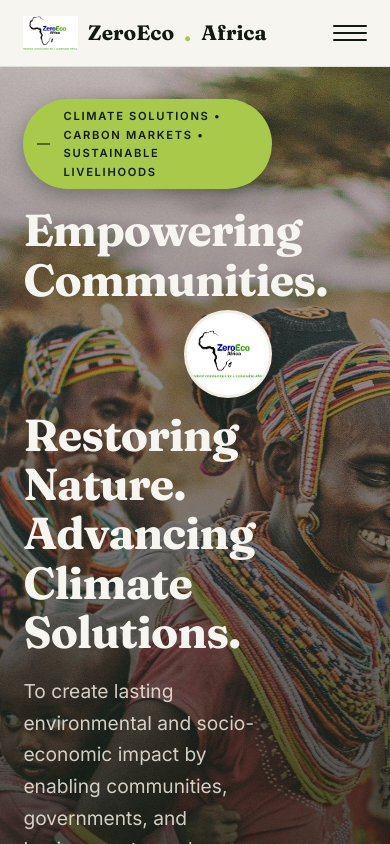
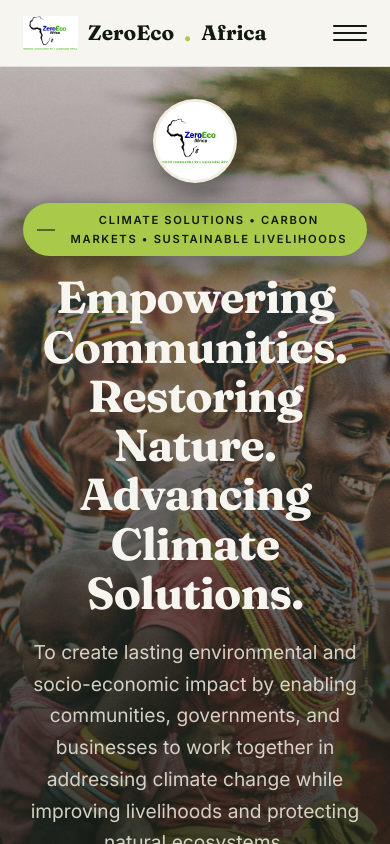
Before and after one commit to Tuli352/ZEROAFRICA, a Next.js app: page / in a window 390 px wide. Shown: the top 844 px of the page. Built offline with nearby package versions, Linux system fonts and the light colour scheme.

Commit message:
Update website

```diff
--- a/src/app/globals.css
+++ b/src/app/globals.css
@@ -504,65 +504,22 @@
   display: block;
 }
 
-/* In-flow badge, floated to the right inside the h1. `shape-outside`
-   lets the heading text wrap around the circle instead of stopping and
-   restarting — so the heading stays one continuous paragraph with no
-   visual gap, and the badge just sits tucked into its right side.
-   Hidden by default (desktop keeps the original floating corner badge);
-   shown only on mobile. */
-.hero-badge-inline {
-  display: none;
-}
-
 @media (max-width: 720px) {
   .hero {
+    flex-direction: column;
+    align-items: center;
     padding-top: 32px;
   }
 
-  /* Pull the heading/paragraph/buttons left and reserve room on the
-     right so the floating badge always has clear space beside it and
-     never squeezes or truncates a word. */
-  .hero .hero-content {
-    text-align: left;
-    padding-right: 118px;
-  }
-
-  .hero .hero-content h1,
-  .hero .hero-content p.lede {
-    margin-left: 0;
-    margin-right: 0;
-  }
-
-  .hero .hero-actions,
-  .hero .pillar-strip {
-    justify-content: flex-start;
-  }
-
-  /* Old absolute corner badge is replaced by the inline version below */
   .hero-badge {
-    display: none;
-  }
-
-  .hero-badge-inline {
-    display: block;
-    float: right;
-    width: 88px;
-    height: 88px;
-    margin: 6px 0 12px 16px;
-    border-radius: 50%;
-    overflow: hidden;
-    border: 3px solid rgba(242, 237, 224, 0.9);
-    box-shadow: 0 12px 32px rgba(18, 25, 15, 0.45);
-    background: var(--paper);
-    shape-outside: circle(50%);
-    -webkit-shape-outside: circle(50%);
-  }
-
-  .hero-badge-inline img {
-    width: 100%;
-    height: 100%;
-    object-fit: cover;
-    display: block;
+    position: static;
+    top: auto;
+    left: auto;
+    right: auto;
+    margin: 0 0 20px;
+    width: 84px;
+    height: 84px;
+    border-width: 3px;
   }
 }
 
--- a/src/app/page.tsx
+++ b/src/app/page.tsx
@@ -16,13 +16,7 @@
 
         <div className="hero-content">
           <div className="eyebrow">Climate Solutions &bull; Carbon Markets &bull; Sustainable Livelihoods</div>
-          <h1>
-            Empowering Communities.
-            <span className="hero-badge-inline">
-              <img src="/images/logo-circle.png" alt="ZeroEco Africa mark" />
-            </span>
-            <span className="hero-highlight">Restoring Nature.</span> Advancing Climate Solutions.
-          </h1>
+          <h1>Empowering Communities. <span className="hero-highlight">Restoring Nature.</span> Advancing Climate Solutions.</h1>
           <p className="lede">
             To create lasting environmental and socio-economic impact by
             enabling communities, governments, and businesses to work
```
